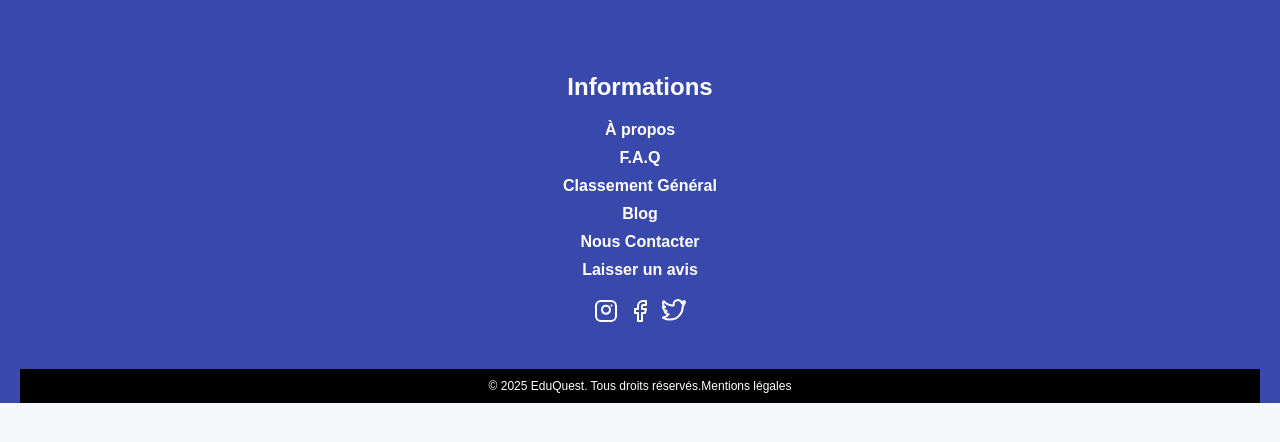
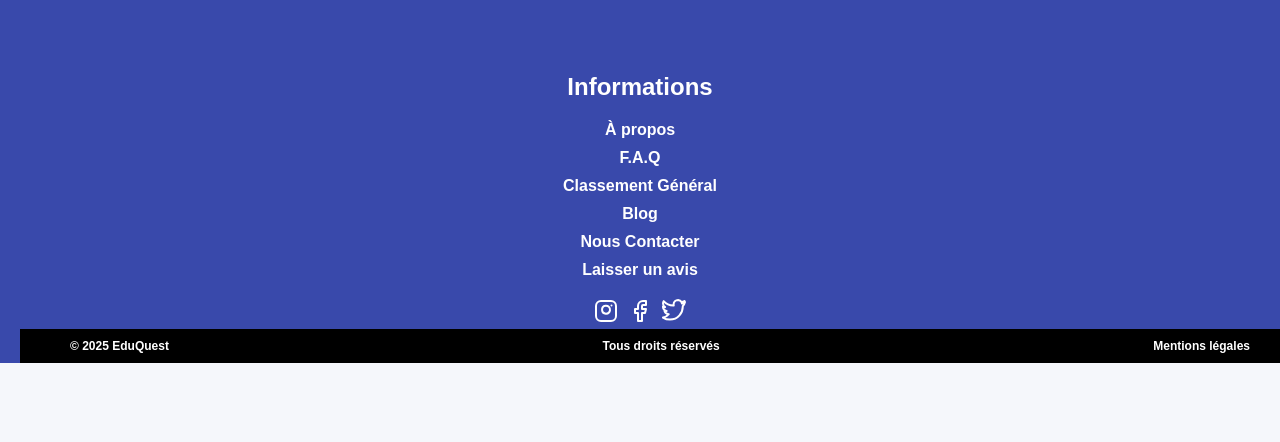
Before and after one commit to Nazim6702/EduQuest, a Symfony app: template templates/admin/quiz_list.html.twig in a window 1280 px wide. Shown: the part 272-714 px from the top of the page. Run offline with Twig, Linux system fonts and the light colour scheme; the template is opened without the code that fills it, so the values that code supplies are empty; some libraries are stand-ins or nearby versions.

Commit message:
Modification du footer : mise en forme de la barre noire, alignement du texte et mise en gras de 'EduQuest'

```diff
--- a/public/css/components/footer.css
+++ b/public/css/components/footer.css
@@ -1,19 +1,13 @@
 body {
     margin: 0;
     padding: 0;
-}
-
-.footer {
-    background-color: #3949ab;
-    padding: 50px 20px 0;
-    color: white;
-    font-family: Arial, sans-serif;
 }
 
 .footer .footer-content {
     display: flex;
     flex-direction: column;
     align-items: center;
+    width: 100%;  /* Ajouté pour que le conteneur prenne toute la largeur */
 }
 
 .footer .footer-content h3 {
@@ -46,19 +40,46 @@ body {
     font-size: 24px;
 }
 
+.footer {
+    background-color: #3949ab;
+    padding: 50px 20px 0;
+    color: white;
+    font-family: Arial, sans-serif;
+    width: 100%;
+    box-sizing: border-box;  /* Ajouté pour éviter des problèmes de largeur avec padding */
+}
+
 .footer .legal {
     background-color: black;
     color: white;
     padding: 10px 50px;
     font-size: 12px;
-    width: 100%;
-    display: flex;
-    justify-content: center;
-    align-items: center;
-    margin-top: 40px;
-    box-sizing: border-box;
+    width: 100vw;   /* Utilisation de 100% de la largeur de la fenêtre */
+    margin: 0;      /* Assure qu'il n'y a pas de marges supplémentaires */
+    box-sizing: border-box;  /* Inclut les bordures et le padding dans la largeur */
+    position: relative;   /* Assure que la barre est positionnée correctement */
+    left: 0;
+    right: 0;
+    display: flex; /* Utilisation de Flexbox pour la mise en page */
+    justify-content: space-between; /* Espace entre les éléments */
+    align-items: center; /* Aligner verticalement les éléments */
 }
 
+.footer .legal span {
+    font-weight: bold; /* Met en gras "EduQuest" */
+}
+
+.footer .legal .left {
+    text-align: left; /* Aligner à gauche */
+}
+
+.footer .legal .center {
+    text-align: center; /* Aligner au centre */
+}
+
+.footer .legal .right {
+    text-align: right; /* Aligner à droite */
+}
 
 .footer .legal a {
     color: white;
--- a/templates/components/footer.html.twig
+++ b/templates/components/footer.html.twig
@@ -22,8 +22,10 @@
         </div>
     </div>
     <div class="legal">
-    <span>&copy; 2025 EduQuest. Tous droits réservés.</span>
-    <a href="#" class="coming-soon">Mentions légales</a>
+    <span class="left">&copy; 2025 <strong>EduQuest</strong></span>
+    <span class="center">Tous droits réservés</span>
+    <span class="right"><a href="#" class="coming-soon">Mentions légales</a></span>
 </div>
 
+
 </footer >
```
